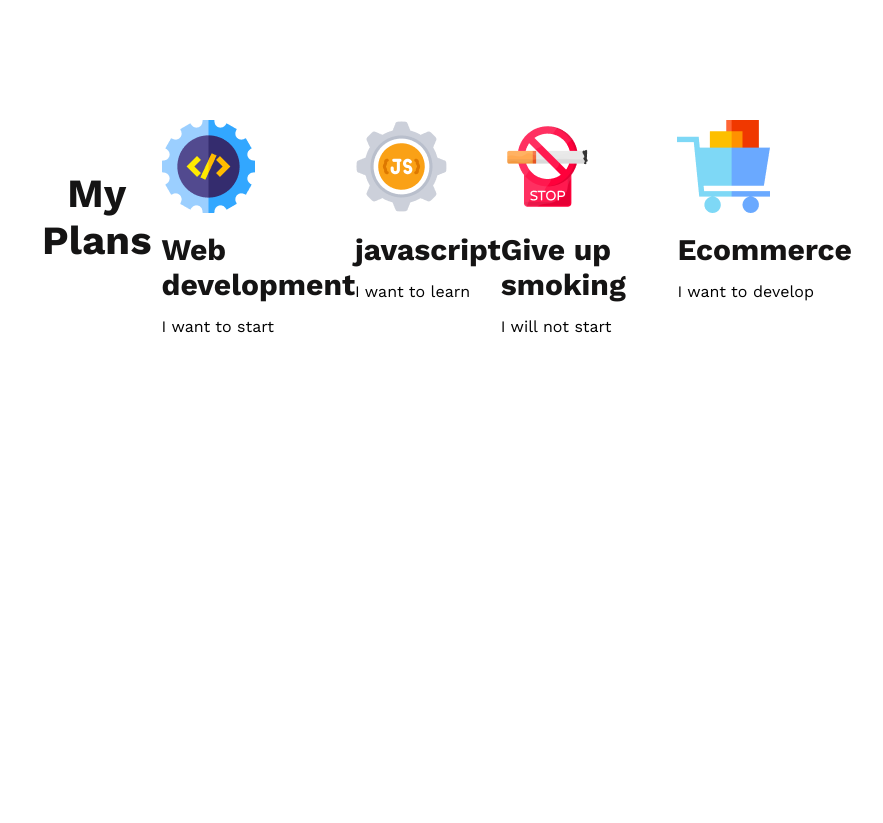
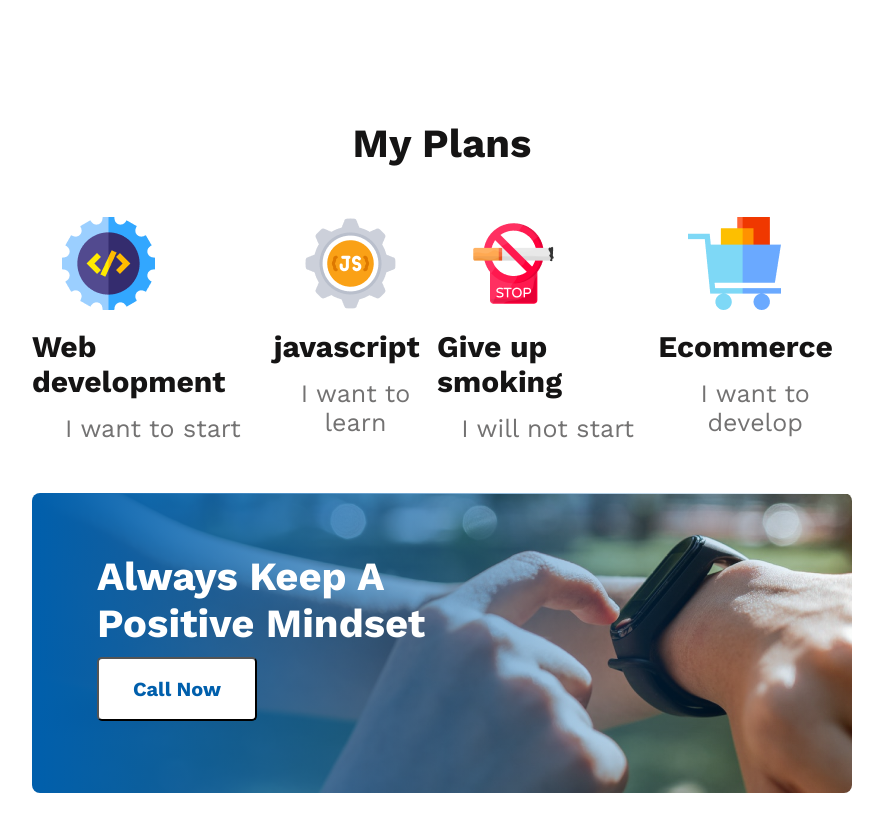
Before and after one commit to Arif-Islam21/new-year-project, a plain HTML site: page index.html in a window 1280 px wide. Shown: the part 1700-2523 px from the top of the page, without its empty margins (198-1081 px from the left). Before the commit the page ends 2036 px from the top, so only its background shows below. Drawn offline with nearby package versions, Linux system fonts and the light colour scheme.

Commit message:
main section done and footer started

```diff
--- a/index.html
+++ b/index.html
@@ -33,8 +33,8 @@
         </section>
 
         <!-- My Plan section -->
+        <h2 class="plan-title">My Plans</h2>
         <section class="my-plan">
-            <h2 class="plan-title">My Plans</h2>
             <div class="plans">
                 <img class="plan-img" src="images/icons/web.png" alt="this is a page of web web development">
                 <h4 class="plan-name">Web development</h4>
@@ -56,6 +56,12 @@
                 <p class="plan-description">I want to develop</p>
             </div>
         </section>
+        <section class="my-plan">
+            <div class="calling-section">
+                <h2 class="calling-title">Always Keep A Positive Mindset</h2>
+                <button class="call-btn">Call Now</button>
+            </div>
+        </section>
     </main>
     <footer>
 
--- a/style.css
+++ b/style.css
@@ -98,6 +98,41 @@ ul li:before {
   font-size: 30px;
   font-weight: 700;
 }
-.plan-img{
+.plan-img {
   align-items: center;
+  margin-left: 30px;
 }
+.plan-description {
+  color: #737272;
+  text-align: center;
+  font-size: 25px;
+  font-weight: 500;
+}
+/* calling section start */
+.calling-section {
+  height: 300px;
+  width: 1150px;
+  margin-bottom: 30px;
+  border-radius: 8px;
+  margin-top: 50px;
+  background: linear-gradient(to right, #005fac 0%, rgba(0, 95, 172, 0) 100%),
+    url("./images/watch.png");
+}
+.calling-title {
+  color: #fff;
+  font-size: 40px;
+  font-weight: 700;
+  width: 460px;
+  padding: 60px 0 0 65px;
+}
+.call-btn {
+  border-radius: 5px;
+  background: #fff;
+  width: 160px;
+  height: 64px;
+  color: #005fac;
+  text-align: center;
+  font-size: 20px;
+  font-weight: 600;
+  margin: 10px 0 0 65px;
+}
```
